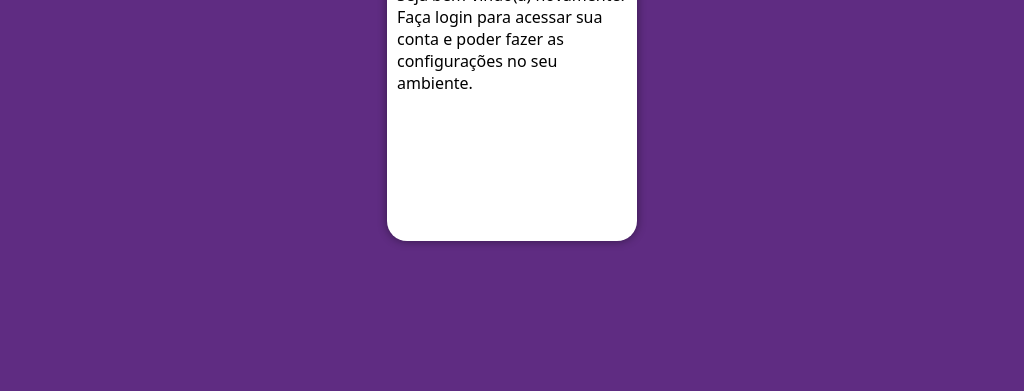
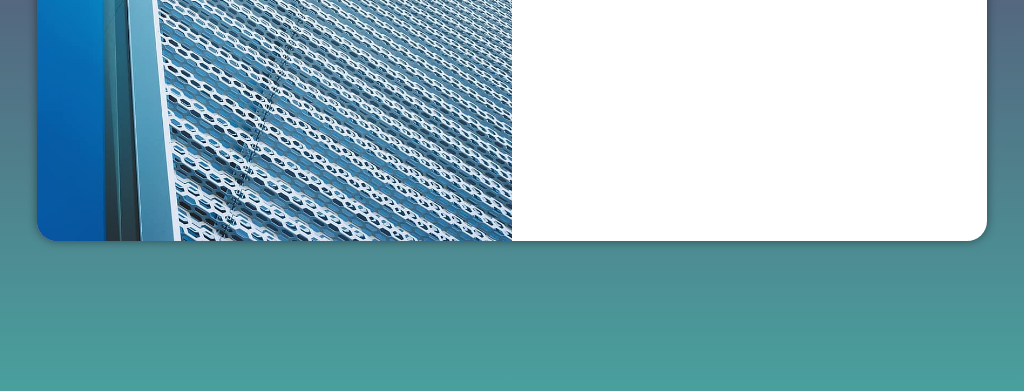
Before and after one commit to phelipeguimaraes/projeto-login7, a plain HTML site: page index.html in a window 1024 px wide. Shown: the part 409-800 px from the top of the page. Drawn offline with Linux system fonts and the light colour scheme.

Commit message:
media query para outras telas

```diff
--- /dev/null
+++ b/estilos/media-query.css
@@ -0,0 +1,57 @@
+@charset "UTF-8";
+
+/* Todas as demais mídias */
+
+/* Typical Device Breakpoints
+Pequenas telas: até 720px
+Celular: de 600px até 812px
+Tablet: 768px até 1024px
+Desktop: 1080px até 1920px
+Grandes telas: acima de 1200px
+*/
+
+@media screen and (min-width: 768px) and (max-width: 1024px) {
+
+    body {
+        background-image: linear-gradient(to top, #49a09d, #5f2c5f);
+    }
+
+    section#login {
+        width: 80vw;
+    }
+
+    section#login > div#imagem {
+        float: left;
+        width: 30%;
+        height: 100%;
+    }
+
+    section#login > div#formulario {
+        float: right;
+        width: 70%;
+    }
+
+}
+
+@media screen and (min-width:1024px) {
+
+    body {
+        background-image: linear-gradient(to top, #49a09d, #5f2c5f);
+    }
+
+    section#login {
+        width: 950px;
+    }
+
+    section#login > div#imagem {
+        float: left;
+        width: 50%;
+        height: 100%;
+    }
+
+    section#login > div#formulario {
+        float: right;
+        width: 50%;
+    }
+
+}
--- a/estilos/style.css
+++ b/estilos/style.css
@@ -36,6 +36,8 @@ section#login {
     height: 500px;
     border-radius: 20px;
     box-shadow: 0px 0px 10px rgba(0, 0, 0, 0.450);
+    transition: width 1s, height .2s;
+    transition-timing-function: ease;
 }
 
 section#login > div#imagem {
--- a/index.html
+++ b/index.html
@@ -5,6 +5,7 @@
     <meta name="viewport" content="width=device-width, initial-scale=1.0">
     <title>Login</title>
     <link rel="stylesheet" href="estilos/style.css">
+    <link rel="stylesheet" href="estilos/media-query.css">
 </head>
 <body>
     <main>
```
